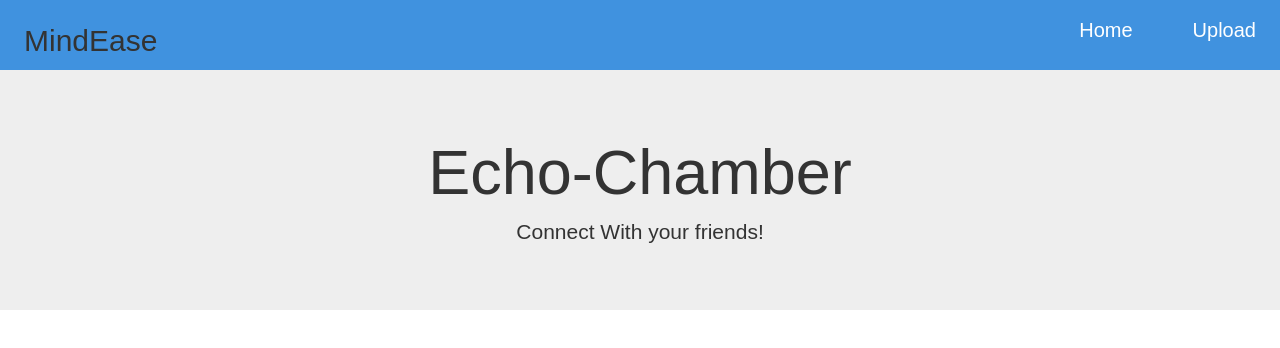
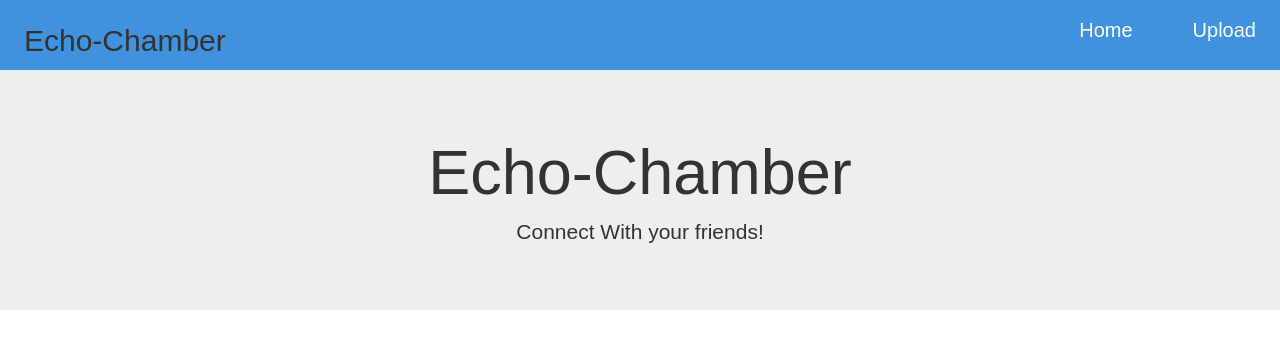
Before and after one commit to curfewUnZipper/Echo-chamber-mods, a website: page news.html in a window 1280 px wide. Drawn offline with nearby package versions, Linux system fonts and the light colour scheme; no server answers.

Commit message:
Update news.html

```diff
--- a/news.html
+++ b/news.html
@@ -16,7 +16,7 @@
         <header>
             <nav id="navbar">
 
-                <h2 id="nav-branding">MindEase</h2>
+                <h2 id="nav-branding">Echo-Chamber</h2>
                 <ul class="nav-menu">
                     <li class="nav-item">
                         <a href="/" id="nav-link">Home</a>
```
